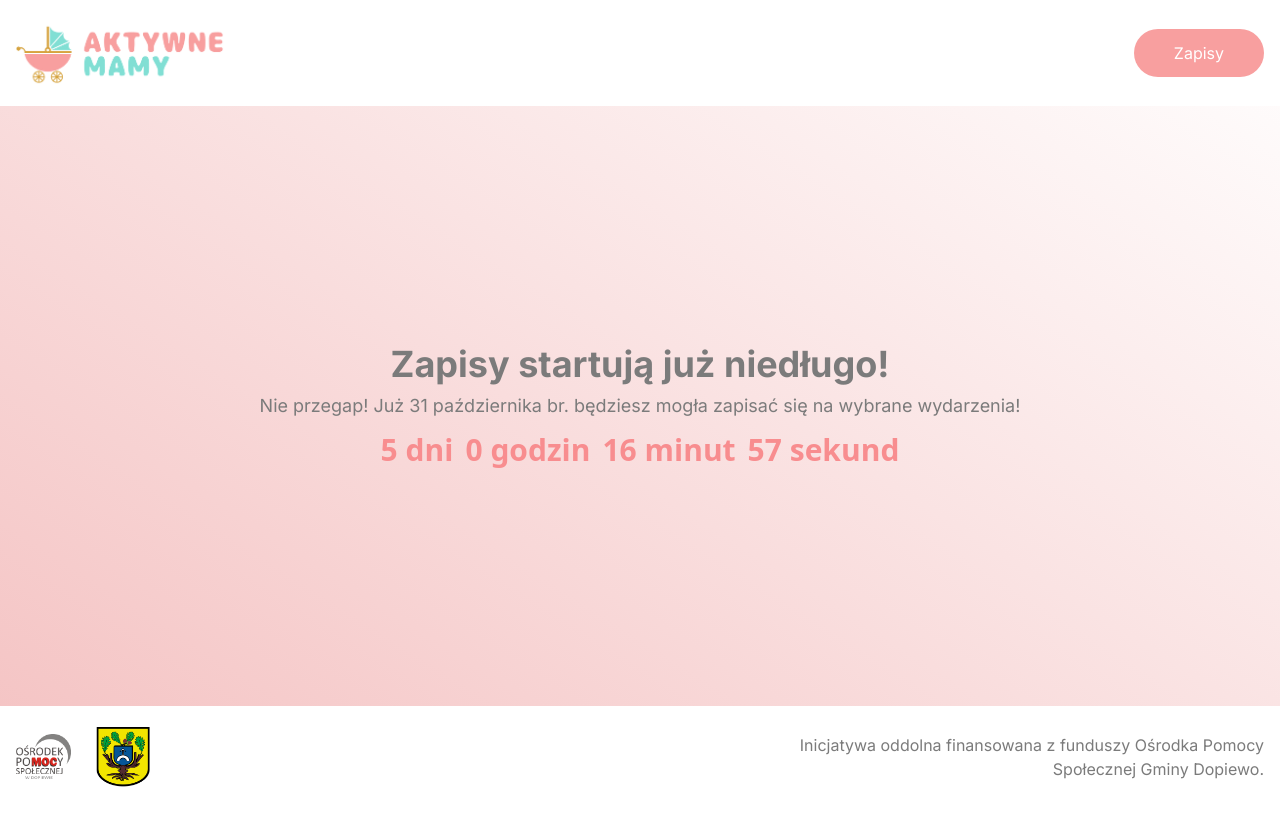
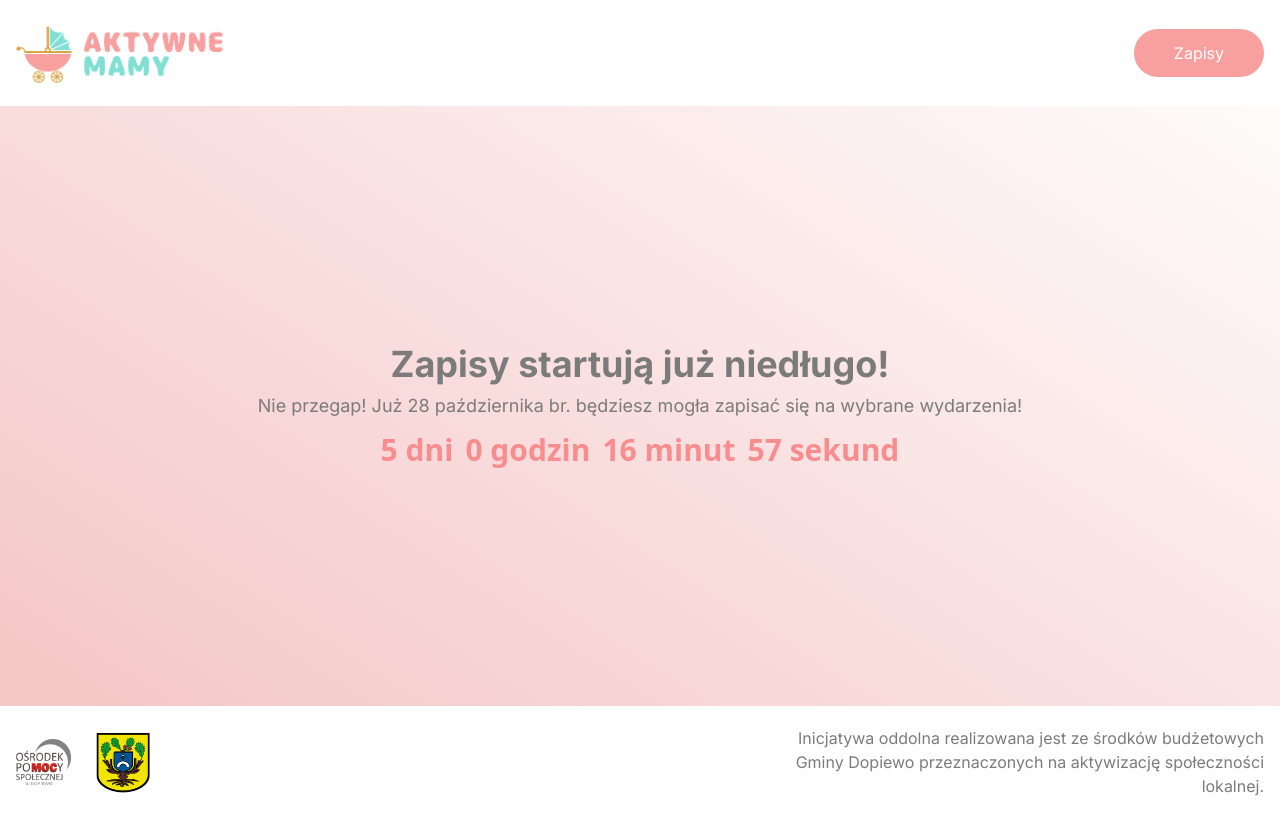
Before and after one commit to matwjablonski/aktywnemamy, a Next.js app: page /zapisy in a window 1280 px wide. Built offline with nearby package versions, Linux system fonts and the light colour scheme.

Commit message:
fix: date and footer fix

```diff
--- a/app/components/Footer/index.tsx
+++ b/app/components/Footer/index.tsx
@@ -25,7 +25,7 @@ const Footer = () => {
             />
           </div>
           <div className="max-w-lg">
-            <p className="text-center md:text-right">Inicjatywa oddolna finansowana z funduszy Ośrodka Pomocy Społecznej Gminy Dopiewo.</p>
+            <p className="text-center md:text-right">Inicjatywa oddolna realizowana jest ze środków budżetowych Gminy Dopiewo przeznaczonych na aktywizację społeczności lokalnej.</p>
           </div>
         </div>
       </div>
--- a/app/zapisy/page.tsx
+++ b/app/zapisy/page.tsx
@@ -6,7 +6,7 @@ export default function RegistrationPage() {
   return (
     <div className={`flex flex-col justify-center align-middle text-center ${styles.Page}`}>
       <h2 className="text-4xl font-bold mb-2">Zapisy startują już niedługo!</h2>
-      <p className="mb-3 text-lg">Nie przegap! Już 31 października br. będziesz mogła zapisać się na wybrane wydarzenia!</p>
+      <p className="mb-3 text-lg">Nie przegap! Już 28 października br. będziesz mogła zapisać się na wybrane wydarzenia!</p>
       <TimeCounter endDate={new Date(2023, 9, 28, 21)} />
     </div>
   )
```
